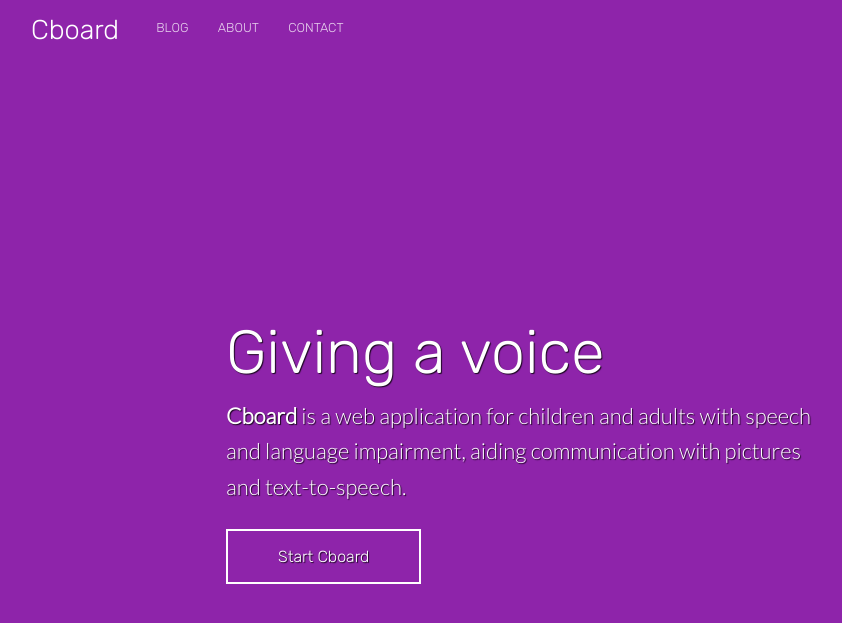
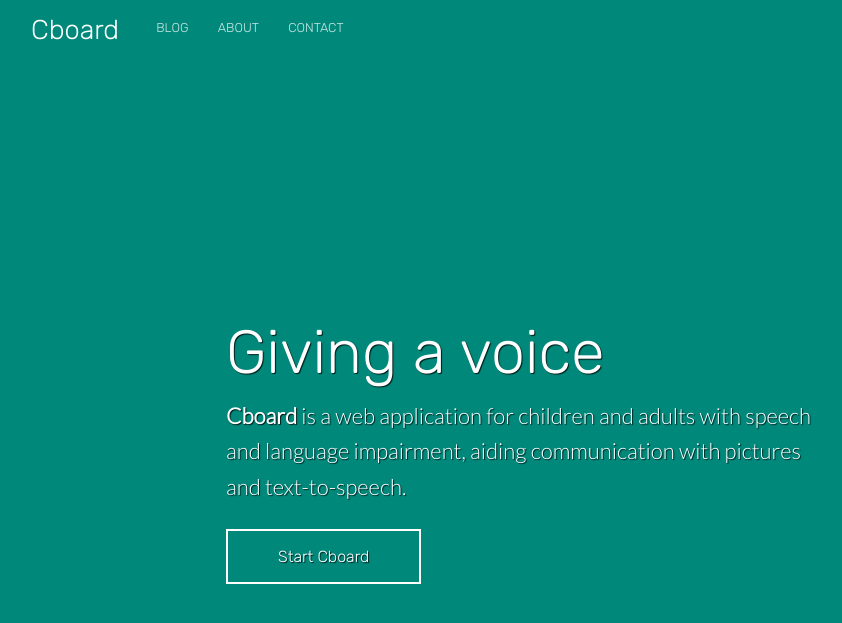
Before and after one commit to cboard-org/cboard-io, a Jekyll site: the page built from index.html, in a window 1280 px wide and 900 px high. Shown: the top 623 px of the window, without its empty margins (39-881 px from the left). Built offline with Jekyll 4.4.1, drawn with Linux system fonts in a browser that asks for light colours; nearby versions of some CDN libraries.

Commit message:
color fix

```diff
--- a/_sass/landing-page.scss
+++ b/_sass/landing-page.scss
@@ -3,7 +3,10 @@
 	text-align: center;
 	height: 100vh;
 	min-height: 550px;
-	background-color: #8E24AA;
+	background-color: #00897b;
+	background-repeat: no-repeat;
+	background-size: cover;
+	background-position: center center;
 
 	p {
 		color: #fff;
```
